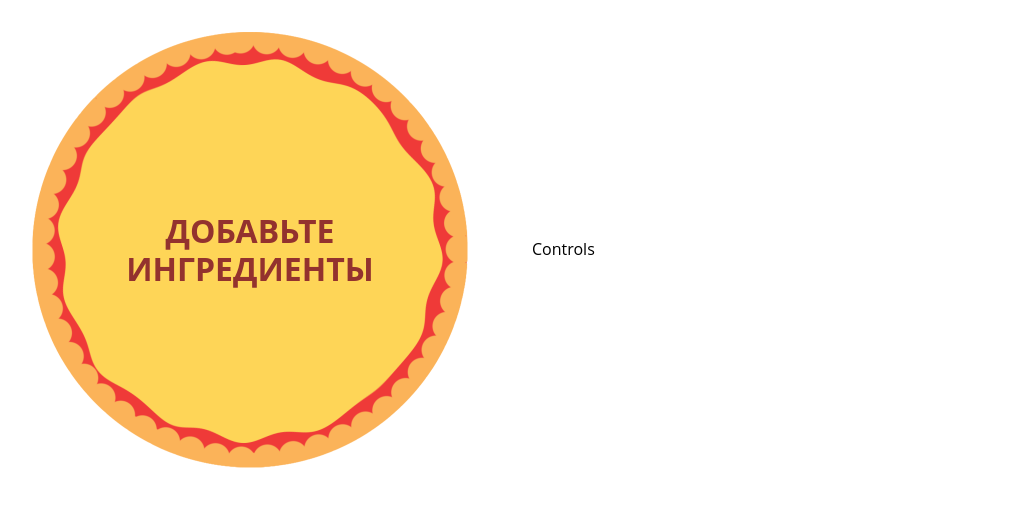
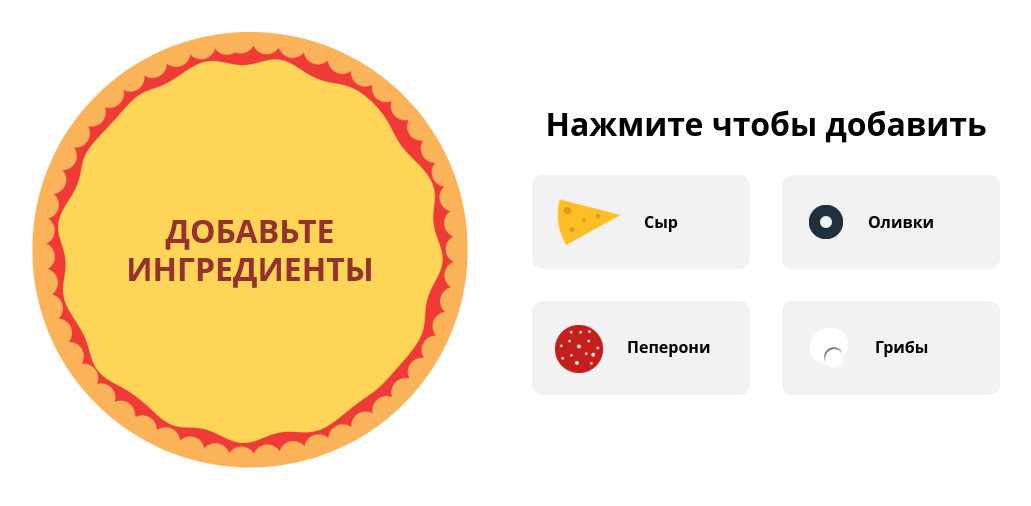
Before and after one commit to Commondore/react-projects, a React (Vite) app: page / in a window 1280 px wide. Shown: the top 506 px of the page, without its empty margins (140-1171 px from the left). Built offline with nearby package versions, Linux system fonts and the light colour scheme.

Commit message:
controls complete

```diff
--- /dev/null
+++ b/src/components/controls/control-item/index.tsx
@@ -0,0 +1,28 @@
+import styles from "./style.module.css";
+
+interface Props {
+  ingName: string;
+  title: string;
+  count: number;
+  addIng: () => void;
+  removeIng: () => void;
+}
+
+export const ControlItem = ({ ingName, title, count, addIng, removeIng }: Props) => {
+  const clickHandler = (event: React.MouseEvent<HTMLDivElement, MouseEvent>) => {
+    event.stopPropagation();
+    removeIng();
+  };
+
+  return (
+    <div className={styles.item} onClick={addIng}>
+      <img className={styles.image} src={`/img/${ingName}-icon.png`} alt={ingName} />
+      <h4 className={styles.title}>{title}</h4>
+      {count > 0 && (
+        <div className={styles.count} onClick={clickHandler}>
+          {count}
+        </div>
+      )}
+    </div>
+  );
+};
--- /dev/null
+++ b/src/components/controls/control-item/style.module.css
@@ -0,0 +1,51 @@
+.item {
+  position: relative;
+  display: flex;
+  background: #f2f2f2;
+  padding: 1rem;
+  align-items: center;
+  cursor: pointer;
+  border-radius: 10px;
+  transition: 0.3s;
+  user-select: none;
+}
+.image {
+  vertical-align: middle;
+}
+.item:hover {
+  background: rgba(255, 107, 30, 0.25);
+}
+.title {
+  text-transform: capitalize;
+  margin-left: 1rem;
+}
+.count {
+  position: absolute;
+  top: -10px;
+  right: -10px;
+  width: 40px;
+  height: 40px;
+  line-height: 40px;
+  border-radius: 50%;
+  background: #34ad3c;
+  color: white;
+  font-weight: bold;
+  text-align: center;
+  overflow: hidden;
+}
+.count:after {
+  content: "–";
+  position: absolute;
+  top: -100%;
+  left: 0;
+  width: 40px;
+  height: 40px;
+  border-radius: 50%;
+  background: #ff3726;
+  font-size: 2rem;
+  line-height: 31px;
+  transition: 0.2s;
+}
+.count:hover:after {
+  top: 0;
+}
--- /dev/null
+++ b/src/components/controls/index.tsx
@@ -0,0 +1,38 @@
+import { Ings } from "@/interfaces/pizza";
+
+import styles from "./style.module.css";
+import { ControlItem } from "@/components/controls/control-item";
+
+interface Props {
+  ings: Ings;
+  addIng: (ingName: string) => void;
+  removeIng: (ingName: string) => void;
+}
+
+const CONTROLS = {
+  cheese: "Сыр",
+  olives: "Оливки",
+  sausage: "Пеперони",
+  mushrooms: "Грибы",
+};
+
+export const Controls = ({ ings, addIng, removeIng }: Props) => {
+  return (
+    <div>
+      <h3 className={styles.title}>Нажмите чтобы добавить</h3>
+      <div className={styles.controls}>
+        {Object.keys(ings).map((ingName) => {
+          return (
+            <ControlItem
+              ingName={ingName}
+              title={CONTROLS[ingName as keyof Ings]}
+              count={ings[ingName as keyof Ings]}
+              addIng={() => addIng(ingName)}
+              removeIng={() => removeIng(ingName)}
+            />
+          );
+        })}
+      </div>
+    </div>
+  );
+};
--- /dev/null
+++ b/src/components/controls/style.module.css
@@ -0,0 +1,19 @@
+.controls {
+  display: grid;
+  grid-template-columns: repeat(2, 1fr);
+  gap: 2rem;
+}
+.title {
+  text-align: center;
+  margin-top: 0;
+  font-size: 2rem;
+}
+.price {
+  margin-top: 2rem;
+  font-size: 1.2rem;
+  text-align: right;
+  border-bottom: 2px dotted #999;
+}
+.price span {
+  font-weight: bold;
+}
--- a/src/pages/pizza-builder.tsx
+++ b/src/pages/pizza-builder.tsx
@@ -2,6 +2,7 @@ import { useState } from "react";
 import styles from "../App.module.css";
 import { Ings } from "@/interfaces/pizza";
 import { Pizza } from "@/components/pizza";
+import { Controls } from "@/components/controls";
 
 export const PizzaBuilder = () => {
   const [ings, setIngs] = useState<Ings>({
@@ -10,10 +11,29 @@ export const PizzaBuilder = () => {
     sausage: 0,
     mushrooms: 0,
   });
+
+  const addIng = (ingName: string) => {
+    setIngs((ings) => {
+      return {
+        ...ings,
+        [ingName]: ings[ingName as keyof Ings] + 1,
+      };
+    });
+  };
+
+  const removeIng = (ingName: string) => {
+    setIngs((ings) => {
+      return {
+        ...ings,
+        [ingName]: 0,
+      };
+    });
+  };
+
   return (
     <div className={styles.pizzaWrap}>
       <Pizza ings={ings} />
-      <div>Controls</div>
+      <Controls ings={ings} addIng={addIng} removeIng={removeIng} />
     </div>
   );
 };
```
